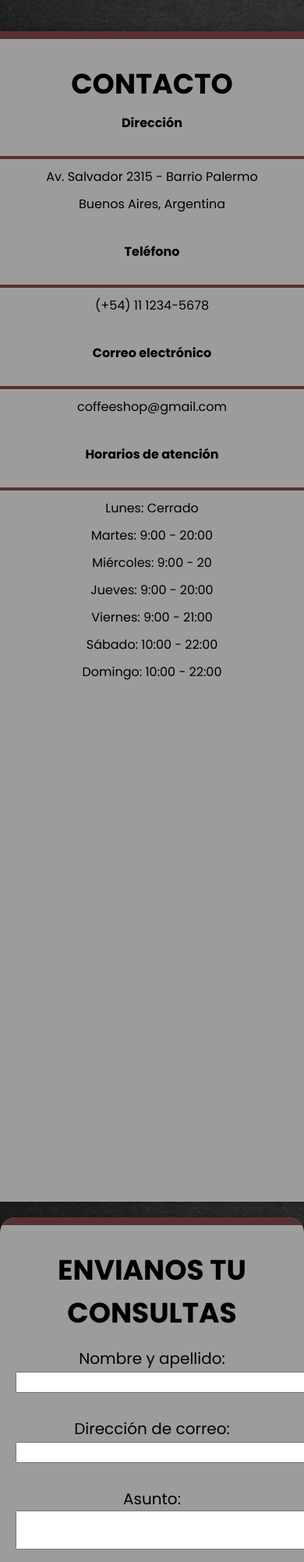
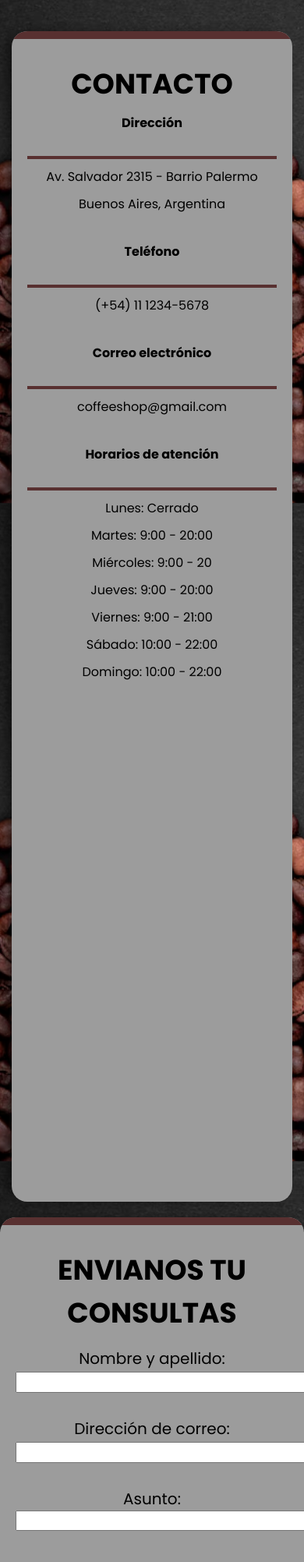
Before and after one commit to Lucho-D/Proyecto-Python-Back-, a Flask app: template templates/contacto.html in a window 390 px wide; the page is wider, and only the part inside the window is pictured. Shown: the part 199-2202 px from the top of that part at 78% size. Run offline with Flask 3, Linux system fonts and the light colour scheme; the template is opened without the code that fills it, so the values that code supplies are empty; some libraries are stand-ins or nearby versions.

Commit message:
arreglo responsive

```diff
--- a/static/css/contacto.css
+++ b/static/css/contacto.css
@@ -270,7 +270,7 @@
 }
 .main-Contacto article{
     text-align: center;
-    width: 600px;
+    /* width: 600px; */
 }
 .main-Contacto hr{
     width: 100%;
@@ -599,25 +599,27 @@
 }
 
 
-@media screen and (max-width: 768px) {
+@media screen and (max-width: 800px) {
     .lista-footer {
+        justify-content: center;
+    }
+
+    section textarea{
+        font-size: 15px;
         justify-content: center;
     }
 }
 
-@media screen and (max-width:600px) {
+@media screen and (max-width:610px) {
 
     .container-logo{
         display: none;
     }
 
-    /* .main-Contacto{
-        font-size: 90%;
-        min-width: 23rem;
-        margin-right: 3rem;
-        height: auto;
-        position: relative;
-    } */
+    section textarea{
+        font-size: 10.5px;
+        justify-content: center;
+    }
 
     .menu a {
         font-size: 1rem;
--- a/static/css/crud-comentarios.css
+++ b/static/css/crud-comentarios.css
@@ -559,10 +559,7 @@
         margin: auto;
         margin-left:1rem ;
     }
-    .container{
-        width: 100%;
-        flex-direction: column;
-    }
+
 }
 
 @media screen and (max-width: 768px) {
--- a/static/css/style.css
+++ b/static/css/style.css
@@ -316,7 +316,7 @@
 }
 .main-Contacto article{
     text-align: center;
-    width: 600px;
+    /* width: 600px; */
 }
 .main-Contacto hr{
     width: 100%;
--- a/templates/contacto.html
+++ b/templates/contacto.html
@@ -109,10 +109,10 @@
                     Dirección de correo:   <input type="text" name="email" id="email" size="31" maxlength="100">
                     <br>
                     <br>
-                    Asunto:  <textarea  type="text" cols="63" rows="2" name="asunto" id="asunto"></textarea>
+                    Asunto:  <textarea  type="text" cols="67" rows="2" name="asunto" id="asunto"></textarea>
                     <br>
                     <br>
-                    Consulta:  <textarea type="text"  cols="61" rows="7" name="consulta" id="consulta"></textarea>
+                    Consulta:  <textarea type="text"  cols="63" rows="7" name="consulta" id="consulta"></textarea>
                     <br>
                     <br>
                     <input type="checkbox" name="recibir_info" checked> Deseo recibir notificaciones
```
